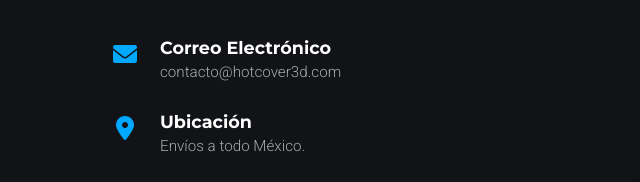
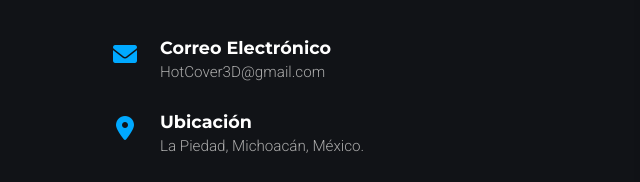
Before and after one commit to hotcover3d/HotCover3D.github.io, a plain HTML site: page Html/Contacto.html in a window 1280 px wide. Shown: the part 549-731 px from the top of the page, 0-640 px from the left. Drawn offline with Linux system fonts and the light colour scheme.

Commit message:
Agregaron personalisacion y bugs varios

```diff
--- a/Html/Contacto.html
+++ b/Html/Contacto.html
@@ -46,7 +46,7 @@
                 <i class="fas fa-envelope"></i>
                 <div>
                     <h4>Correo Electrónico</h4>
-                    <p>contacto@hotcover3d.com</p>
+                    <p>HotCover3D@gmail.com</p>
                 </div>
             </div>
 
@@ -54,7 +54,7 @@
                 <i class="fas fa-map-marker-alt"></i>
                 <div>
                     <h4>Ubicación</h4>
-                    <p>Envíos a todo México.</p>
+                    <p>La Piedad, Michoacán, México.</p>
                 </div>
             </div>
 
```
